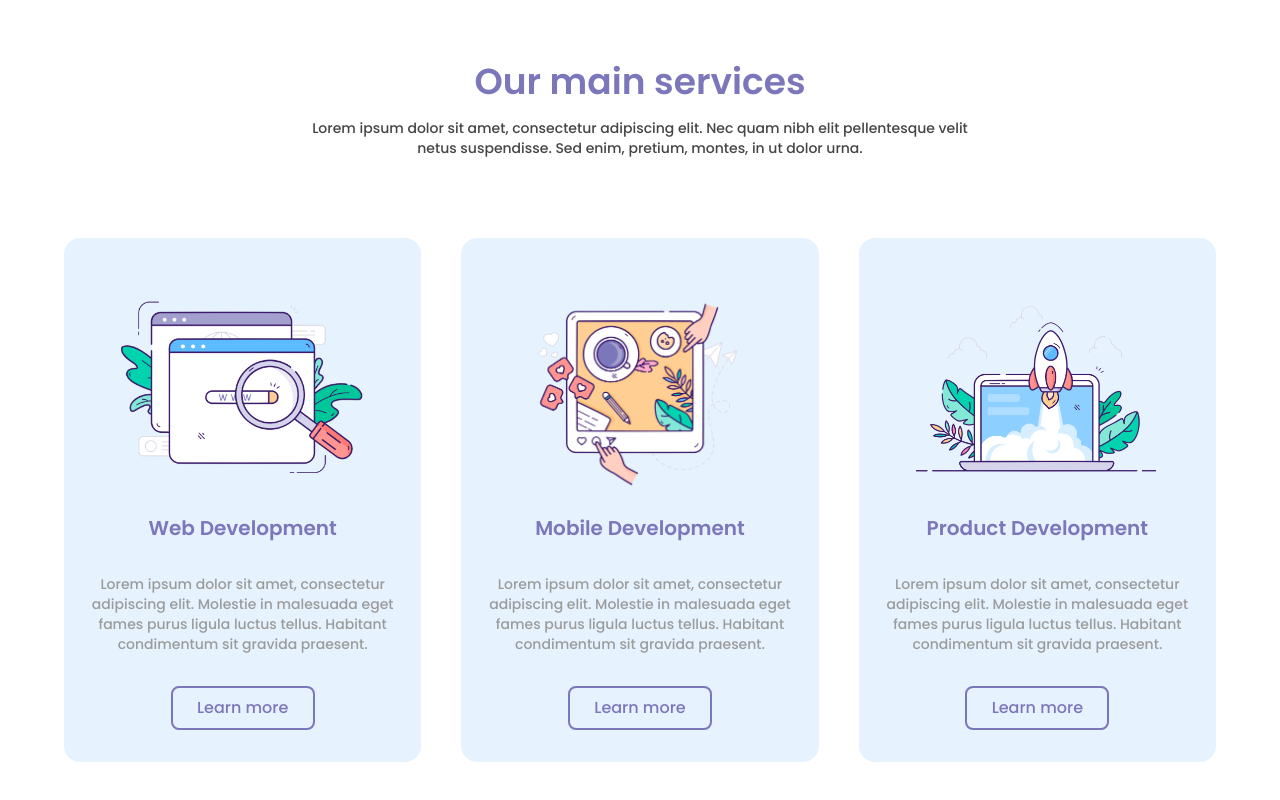
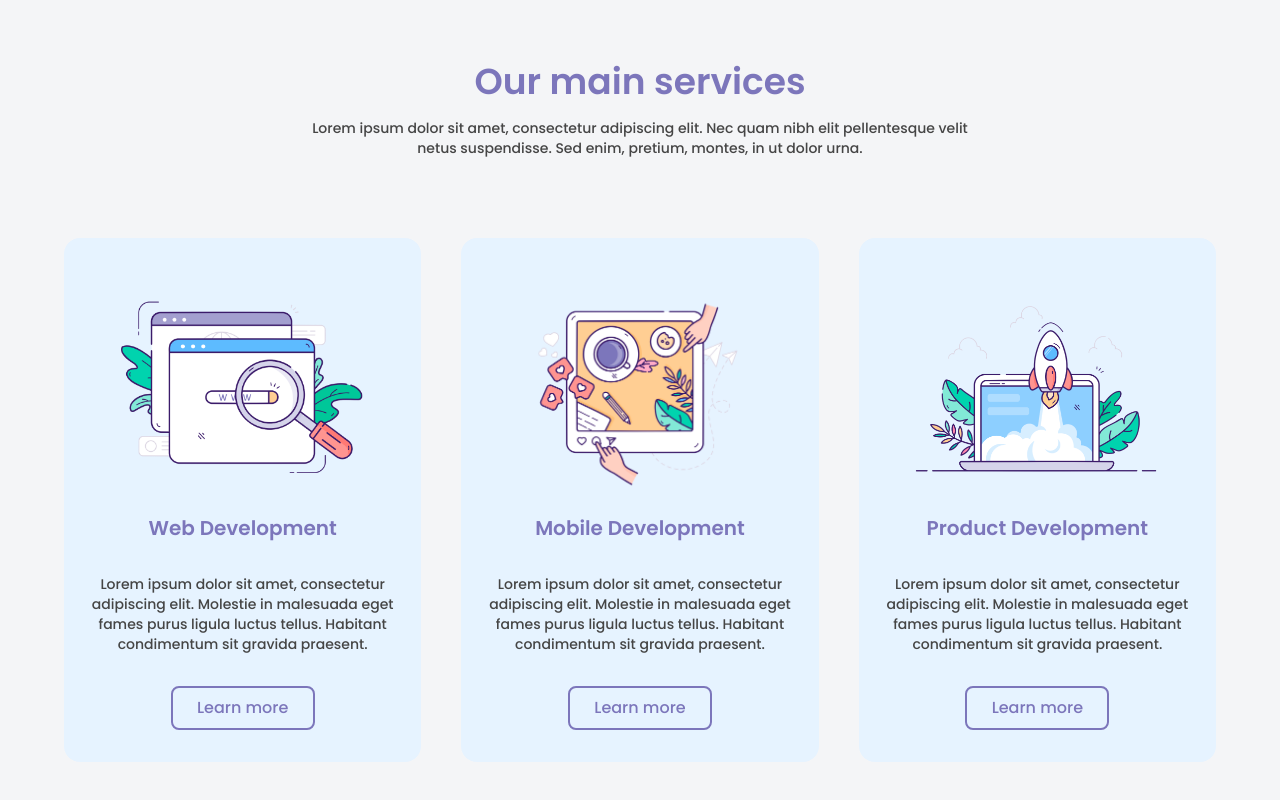
Before and after one commit to KalpitChandekar/Up-Ur-Business, a Next.js app: page / in a window 1280 px wide. Shown: the part 2650-3450 px from the top of the page. Built offline with nearby package versions, Linux system fonts and the light colour scheme.

Commit message:
update the color of decription

```diff
--- a/app/globals.css
+++ b/app/globals.css
@@ -5,7 +5,7 @@
 @tailwind utilities;
 
 :root {
-  --background: #ffffff;
+  --background: #F4F5F7;
   --foreground: #7C76BB;
 }
 
--- a/components/MainService.js
+++ b/components/MainService.js
@@ -34,7 +34,7 @@ const Card = ({ imgUrl, alt, width, height, title, description }) => (
   <div className="rounded-2xl flex flex-col bg-primary py-8 px-4 text-center items-center">
     <Image src={imgUrl} alt={alt} width={width} height={height} />
     <h1 className="text-xl font-semibold">{title}</h1>
-    <p className="text-sm text-secondary my-8">{description}</p>
+    <p className="text-sm text-primary my-8">{description}</p>
     <button className="flex gap-2 py-2 w-36 justify-center border-2 border-[#7C76BB] rounded-lg">
       Learn more
     </button>
--- a/tailwind.config.js
+++ b/tailwind.config.js
@@ -11,7 +11,6 @@ module.exports = {
         pink: "#FF87B0",
         purple: "#7C76BB",
         primary: "#454545",
-        secondary: "#9B9B9B",
       },
       backgroundColor: {
         purple: "#7C76BB",
```
